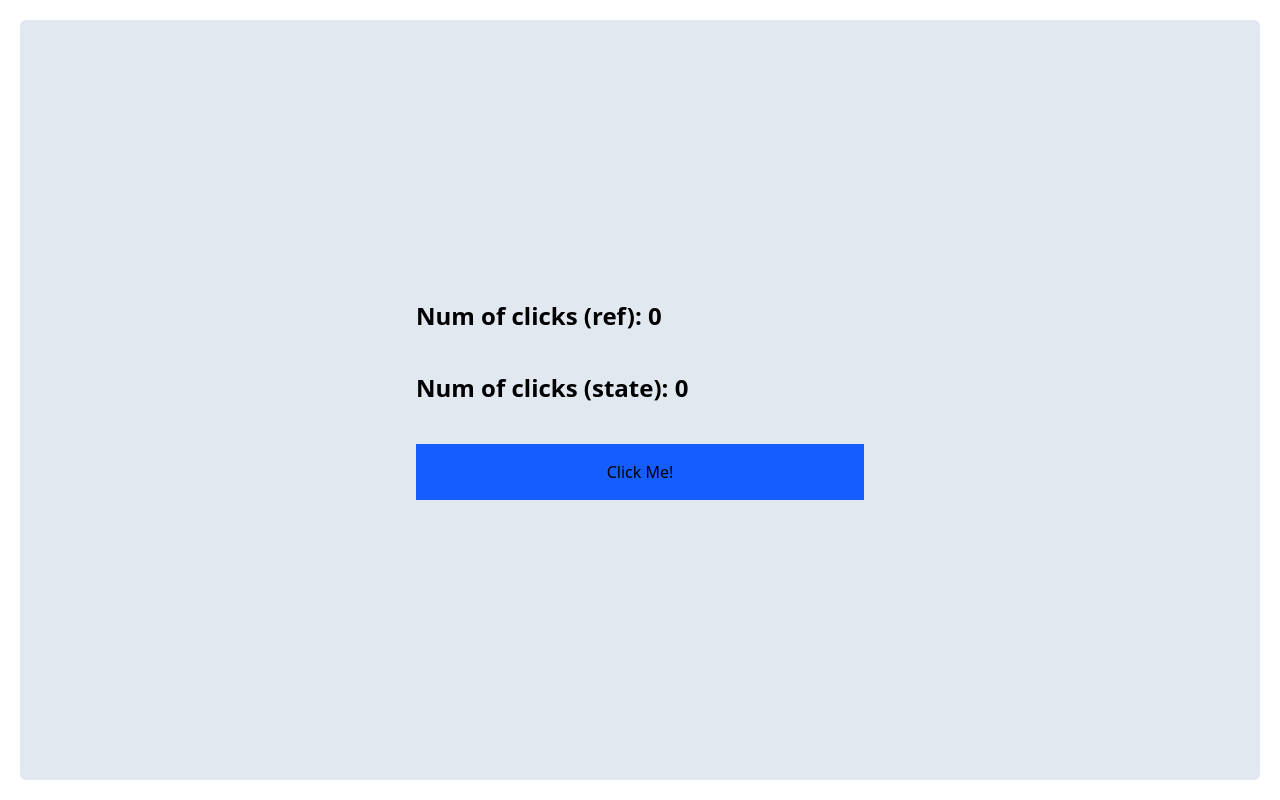
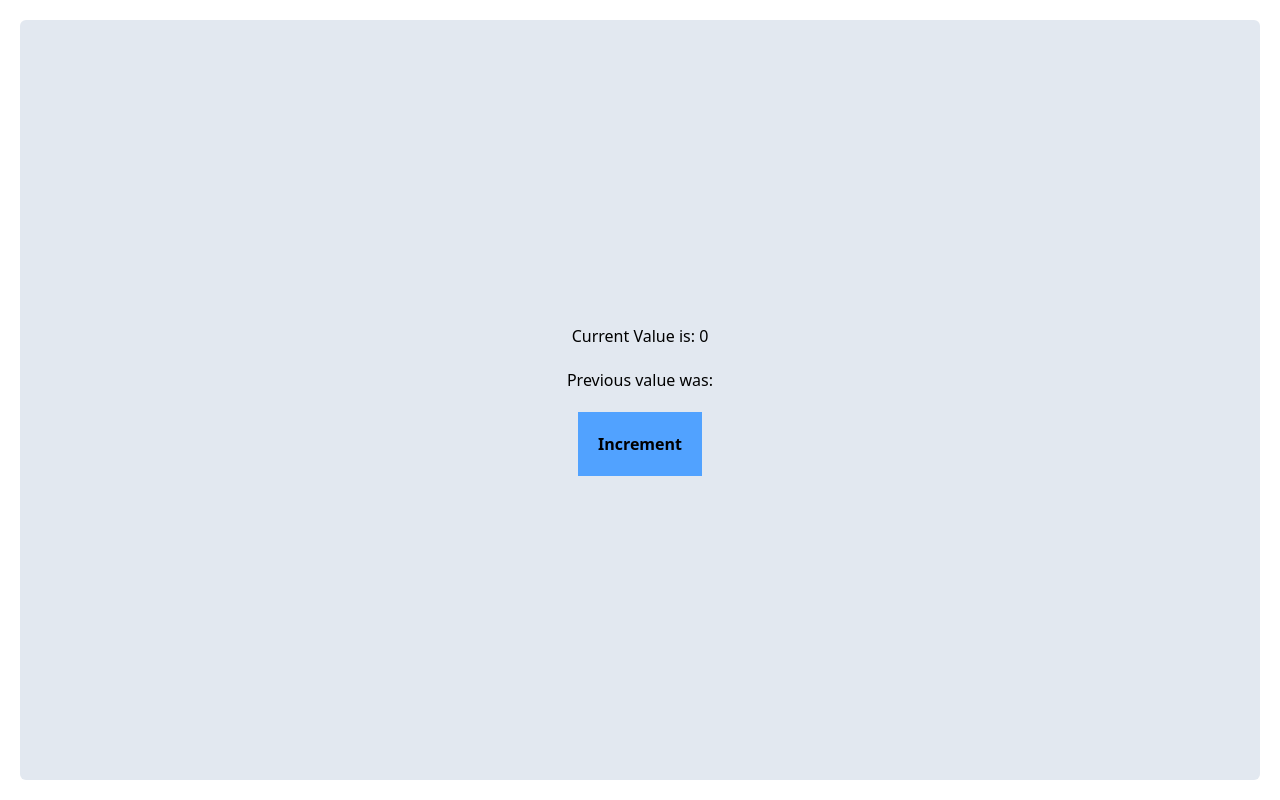
Before and after one commit to mvinothanand/react-app-vite, a React (Vite) app: page / in a window 1280 px wide. Built offline with nearby package versions, Linux system fonts and the light colour scheme.

Commit message:
useRef for previous value tracking.

```diff
--- a/src/App.jsx
+++ b/src/App.jsx
@@ -1,12 +1,22 @@
 import './index.css';
 import FormComponent from './FormComponent';
 import ClickCounter from './ClickCounter';
+import ValueTracker from './ValueTracker';
+import { useState } from 'react';
 
 function App() {
 
+  const [counter, setCounter] = useState(0);
+
   return (
-    <div className="flex flex-col justify-center items-center bg-slate-200 h-full rounded-md">
-      <ClickCounter/>
+    <div className="flex flex-col gap-5 justify-center items-center bg-slate-200 h-full rounded-md">
+      <ValueTracker inputValue={counter}/>
+      <button
+        className="bg-blue-400 wd-xl font-bold p-5"
+        onClick={() => setCounter(counter + 1)}
+      >
+          Increment
+      </button>
     </div>
   )
 }
--- /dev/null
+++ b/src/ValueTracker.jsx
@@ -0,0 +1,16 @@
+import { useRef, useEffect } from 'react';
+
+export default function ValueTracker({ inputValue }) {
+    const prevValue = useRef();
+
+    useEffect(() => {
+        prevValue.current = inputValue;
+    }, [inputValue]);
+
+    return (
+        <>
+            <p>Current Value is: {inputValue}</p>
+            <p>Previous value was: {prevValue.current}</p>
+        </>
+    )
+}
```
